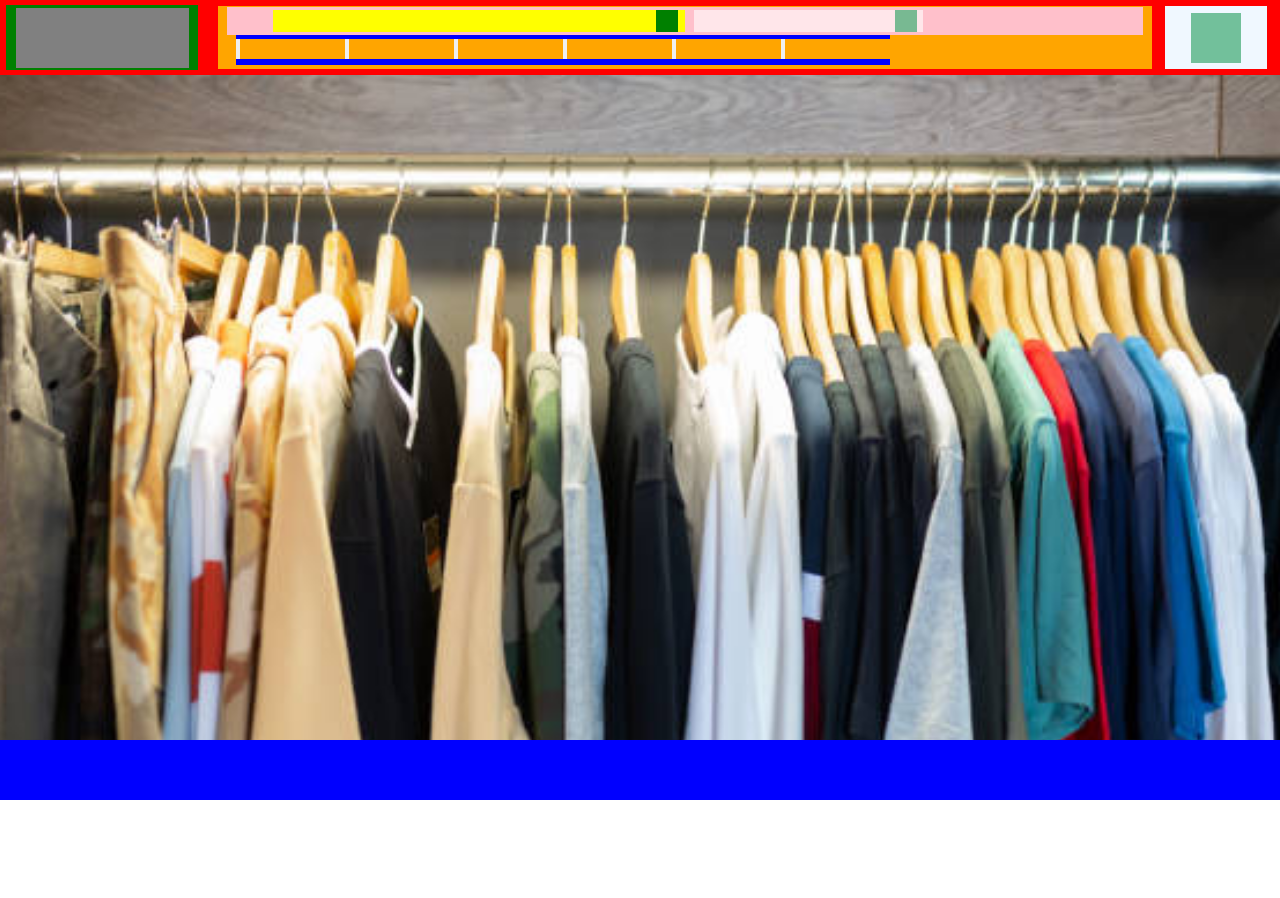
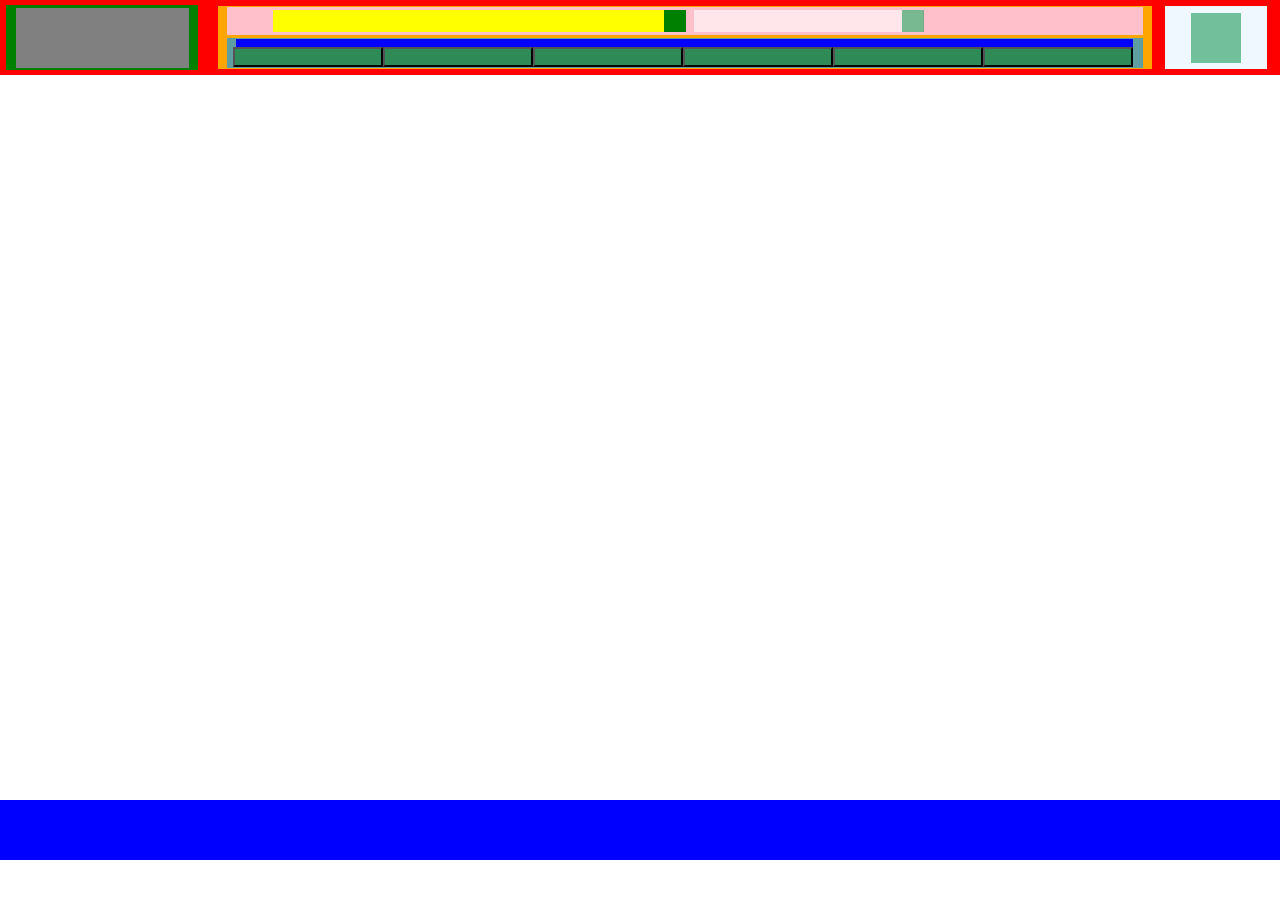
Before and after one commit to LucioBurella/G_12_CAC_2024, a plain HTML site: page index.html in a window 1280 px wide. Shown: the top 898 px of the page. Before the commit the page ends 800 px from the top, so only its background shows below. Drawn offline with Linux system fonts and the light colour scheme.

Commit message:
Maquetado general

```diff
--- a/HTML/index.html
+++ b/index.html
@@ -9,7 +9,7 @@
     <link rel="stylesheet" href="/styles/index.css">
 </head>
 
-<body>
+<body class="cuerpo_page">
     <header class="header">
 
         <div class="columna_1">
@@ -31,12 +31,12 @@
 
             <div class="nav_botonera">
                 <ul class="nav_menu">
-                    <li class="nav_boton"> <input type="button" name="inicio" id=""></li>
-                    <li class="nav_boton"> <input type="button" name="productos" id=""></li>
-                    <li class="nav_boton"> <input type="button" name="login" id=""></li>
-                    <li class="nav_boton"> <input type="button" name="favorito" id=""></li>
-                    <li class="nav_boton"> <input type="button" name="contacto" id=""></li>
-                    <li class="nav_boton"> <input type="button" name="acerca" id=""></li>
+                    <li class="nav_boton"> <input type="button" class="nav_input" name="inicio" id="" class=""></li>
+                    <li class="nav_boton"> <input type="button" class="nav_input" name="productos" id=""></li>
+                    <li class="nav_boton"> <input type="button" class="nav_input" name="login" id=""></li>
+                    <li class="nav_boton"> <input type="button" class="nav_input" name="favorito" id=""></li>
+                    <li class="nav_boton"> <input type="button" class="nav_input" name="contacto" id=""></li>
+                    <li class="nav_boton"> <input type="button" class="nav_input" name="acerca" id=""></li>
                 </ul>
             </div>
         </div>
@@ -46,6 +46,34 @@
         </div>
     </header>
     <main>
+        <div class="contenedor_prendas">
+
+            <div class="mostrar_prenda">
+
+            </div>
+            <div class="mostrar_prenda">
+
+            </div>
+
+            <div class="mostrar_prenda">
+
+            </div>
+
+            <div class="mostrar_prenda">
+
+            </div>
+
+            <div class="mostrar_prenda">
+
+            </div>
+
+            <div class="mostrar_prenda">
+
+            </div>
+
+        </div>
+
+
 
     </main>
     <footer>
--- a/styles/index.css
+++ b/styles/index.css
@@ -17,19 +17,24 @@
     box-sizing: border-box;/*para que no se vea el borde*/
     text-decoration: none;/*para que no se vea el texto*/
     font-family: 'Roboto', sans-serif;/*fuente*/
+    height: 800px;
 }
 
 body {
-    background-image: url(../img/istockphoto-1474251557-612x612.jpg);/*imagen de fondo*/
+    /*background-image: url(../img/istockphoto-1474251557-612x612.jpg);/*imagen de fondo*/
     background-size: cover;/*la imagen de fonndo abarca todo/
     background-repeat: no-repeat;/*no se repita la imagen de fondo*/
     background-attachment: fixed;/*para que se vea la imagen de fondo sea adj*/
     background-position: center;/*imagen de fondo centrada*/
     padding: 0px 0px 0px 0px;
+
 }
+.cuerpo_page {
 
+}
 .header{
     display: flex;
+    position: fixed;
     flex-direction: row;
     background-color: red  ;
     width: 100%;
@@ -100,7 +105,7 @@ body {
     width: 22px;
     height: 22px;
     top: 0%;
-    left: 93%;
+    left: 95%;
 }
 
 .header .columna_2 .busqueda_usuario .cuadro_nombre_usuario{
@@ -119,26 +124,30 @@ body {
     width: 22px;
     height: 22px;
     top: 0%;
-    left: 88%;
+    left: 91%;
 }
 
 .header .columna_2 .nav_botonera{
     display: flex;
     position: relative;
+    align-items: center;
+    justify-content: space-around;
     background-color: cadetblue;
-    width: 70%;
+    width: 98%;
     height: 30px;
-    top: 1%;
-    left: 2%;
+    top: 6%;
+    left: 1%;
     float: left;
 }
 
 .header .columna_2 .nav_botonera .nav_menu{
     display: flex;
     position: relative;
+    justify-content:right;
+    align-items: end;
     background-color: blue;
-    width: 100%;
-    height: 30px;
+    width: 98%;
+    height: 28px;
     top: 0%;
     left: 0%;
     float: left;
@@ -147,10 +156,19 @@ body {
 .header .columna_2 .nav_botonera .nav_boton{
     display: flex;
     position: relative;
-    background-color: orange;
-    width: 100%;
+    background-color: seagreen;
+    width: 150px;
     height: 20px;
-    top: 16%;
+    top: 0%;
+
+}
+.header .columna_2 .nav_botonera .nav_boton .nav_input{
+    display: flex;
+    position: relative;
+    background-color: seagreen;
+    width: 150px;
+    height: 20px;
+    top: 0%;
 
 }
 
@@ -179,7 +197,7 @@ body {
 
 
 footer{
-    position: absolute;
+    position: flex;
     background-color: blue;
     width: 100%;
     height: 60px;
```
